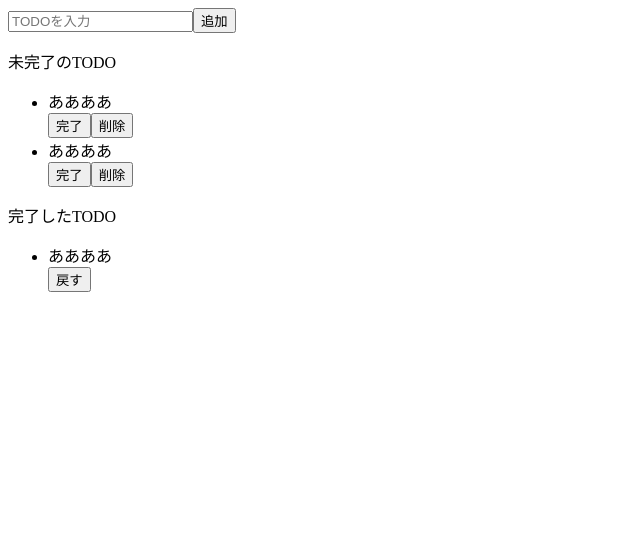
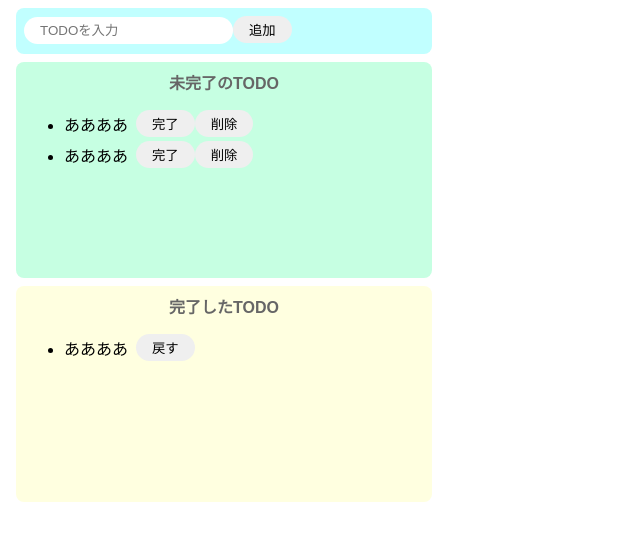
Before and after one commit to HIRO-uc/react-todo, a React (Create React App) app: page / in a window 1280 px wide. Shown: the top 540 px of the page, without its empty margins (0-640 px from the left). Built offline with nearby package versions, Linux system fonts and the light colour scheme.

Commit message:
cssマークアップ

```diff
--- a/src/App.jsx
+++ b/src/App.jsx
@@ -3,30 +3,31 @@
 
 export const App = () => {
   return (
+    // jsx記法ではclassNameでクラスを指定する
     <>
-      <div>
+      <div className="input-area">
         <input placeholder="TODOを入力" />
         <button>追加</button>
       </div>
-      <div>
-        <p>未完了のTODO</p>
+      <div className="incomplete-area">
+        <p className="title">未完了のTODO</p>
         <ul>
-          <div>
+          <div className="list-row">
             <li>ああああ</li>
             <button>完了</button>
             <button>削除</button>
           </div>
-          <div>
+          <div className="list-row">
             <li>ああああ</li>
             <button>完了</button>
             <button>削除</button>
           </div>
         </ul>
       </div>
-      <div>
-        <p>完了したTODO</p>
+      <div className="complete-area">
+        <p className="title">完了したTODO</p>
         <ul>
-          <div>
+          <div className="list-row">
             <li>ああああ</li>
             <button>戻す</button>
           </div>
--- a/src/styles.css
+++ b/src/styles.css
@@ -0,0 +1,66 @@
+body {
+  font-family: sans-serif;
+}
+
+input {
+  border-radius: 16px;
+  border: none;
+  padding: 6px 16px;
+  outline: none;
+}
+
+button {
+  border-radius: 16px;
+  border: none;
+  padding: 4px 16px;
+}
+
+button:hover {
+  background-color: #ff7fff;
+  color: #fff;
+  cursor: pointer;
+}
+
+li {
+  margin-right: 8px;
+}
+
+.input-area {
+  background-color: #c1ffff;
+  width: 400px;
+  height: 30px;
+  padding: 8px;
+  margin: 8px;
+  border-radius: 8px;
+}
+
+.incomplete-area {
+  background-color: #c6ffe2;
+  width: 400px;
+  min-height: 200px;
+  padding: 8px;
+  margin: 8px;
+  border-radius: 8px;
+}
+
+.complete-area {
+  background-color: #ffffe0;
+  width: 400px;
+  min-height: 200px;
+  padding: 8px;
+  margin: 8px;
+  border-radius: 8px;
+}
+
+.title {
+  text-align: center;
+  margin-top: 0;
+  font-weight: bold;
+  color: #666;
+}
+
+.list-row {
+  display: flex;
+  align-items: center;
+  padding-bottom: 4px;
+}
```
